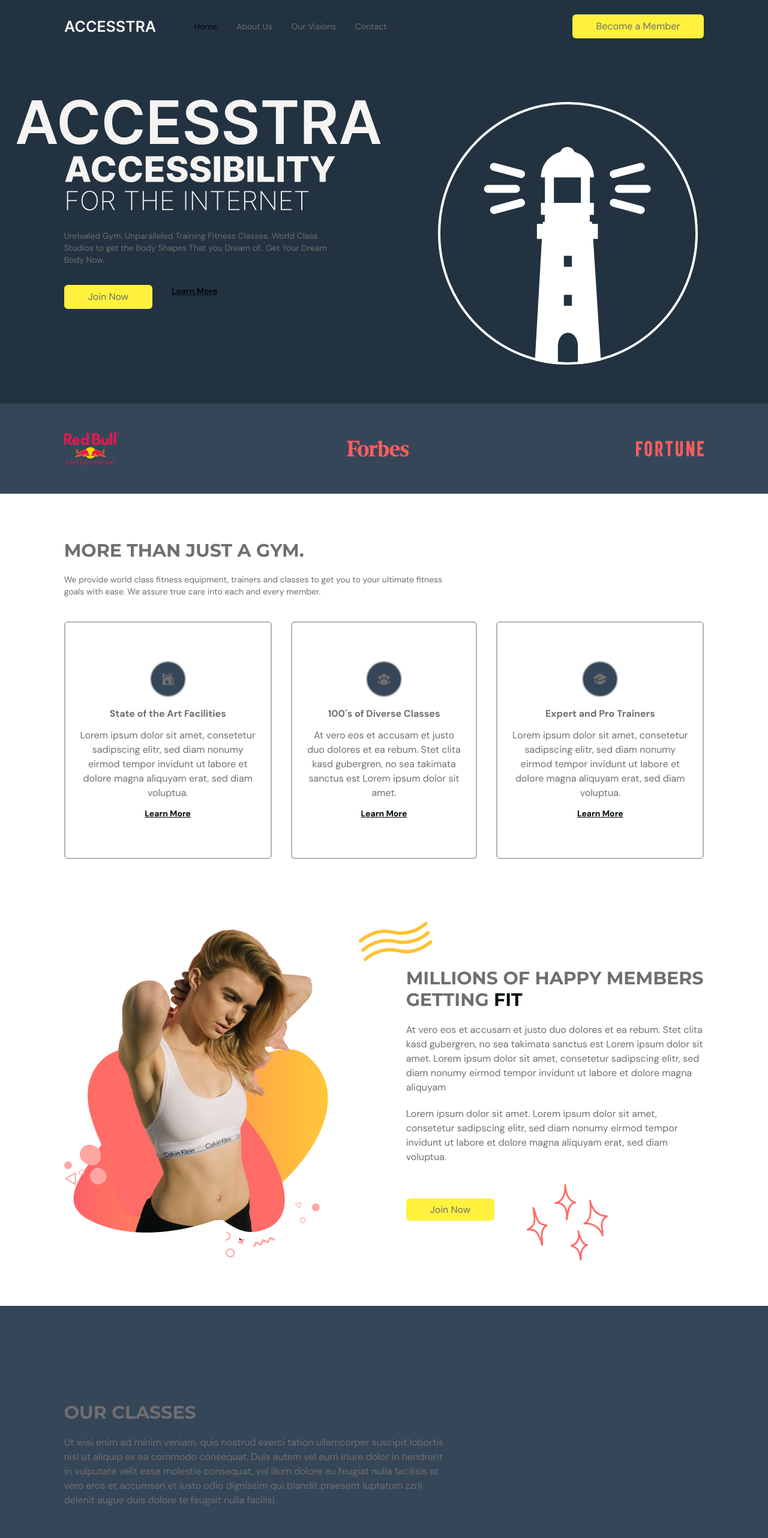
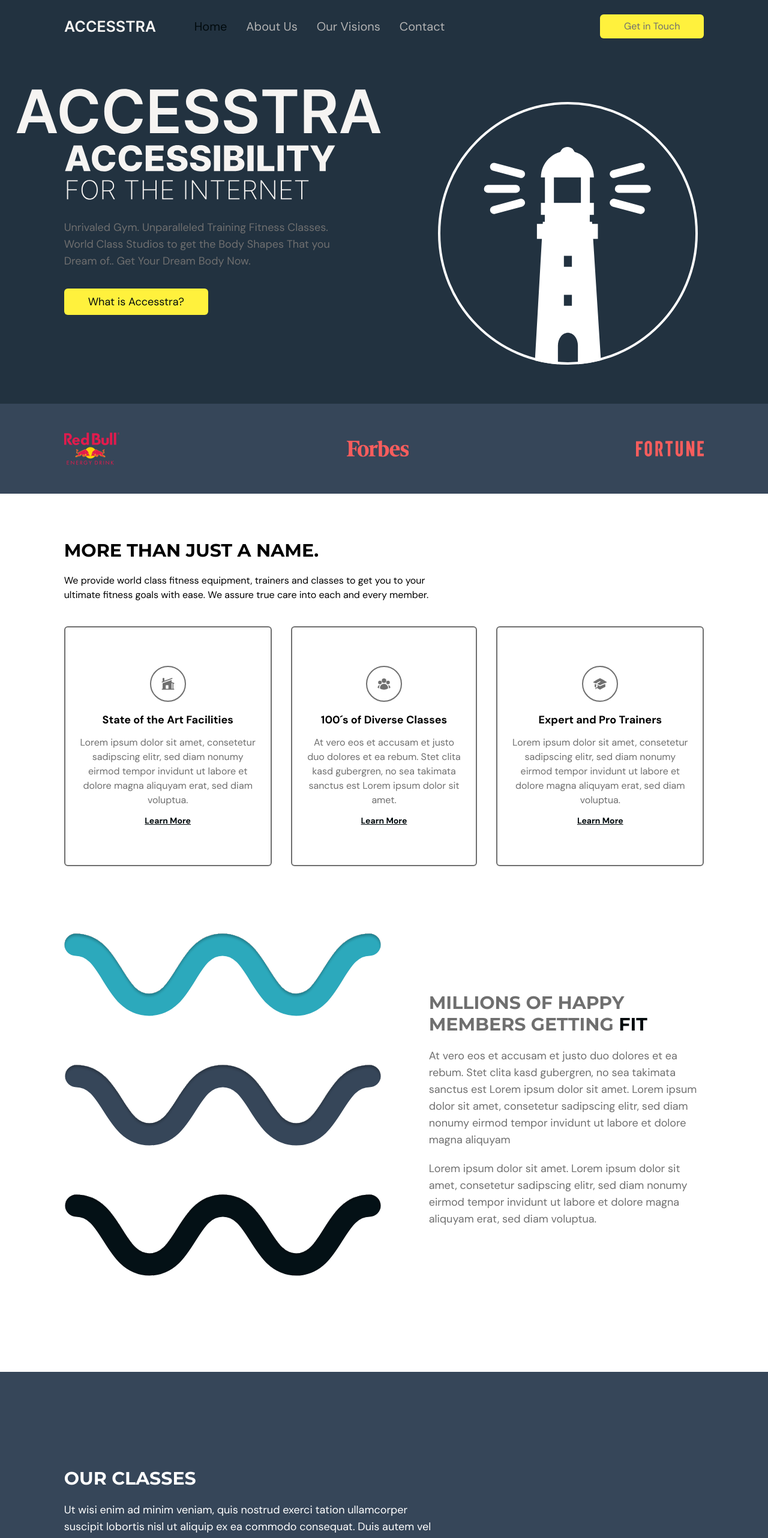
Before and after one commit to Clemix21/Accesstra, a React (Vite) app in the folder accesstra-page/: page / in a window 1280 px wide. Shown: the top 2564 px of the page at 60% size. Built offline with nearby package versions, Linux system fonts and the light colour scheme.

Commit message:
Email Form Submit angebunden und design angepasst

```diff
--- a/accesstra-page/src/components/benefits/Benefit.tsx
+++ b/accesstra-page/src/components/benefits/Benefit.tsx
@@ -17,19 +17,17 @@ type Props = {
 const Benefit = ({ icon, title, description, setSelectedPage }: Props) => {
   return (
     <motion.div
-      className="mt-5 rounded-md border-2 border-gray-100 px-5 py-16 text-center"
+      className="mt-5 rounded-md border-2 border-gray-500 px-5 py-16 text-center"
       variants={childVariant}
     >
       <div className="mb-4 flex justify-center">
-        <div className="rounded-full border-2 border-gray-100 bg-primary-100 p-4">
-          {icon}
-        </div>
+        <div className="rounded-full border-2 border-gray-500 p-4">{icon}</div>
       </div>
 
-      <h4 className="font-bold">{title}</h4>
+      <h4 className="font-bold text-black text-lg">{title}</h4>
       <p className="my-3">{description}</p>
       <AnchorLink
-        className="text-sm font-bold text-primary-500 underline hover:text-secondary-500"
+        className="text-sm font-bold text-primary-500 underline hover:text-primary-100"
         onClick={() => setSelectedPage(SelectedPage.Contact)}
         href="#contact"
       >
--- a/accesstra-page/src/components/benefits/index.tsx
+++ b/accesstra-page/src/components/benefits/index.tsx
@@ -7,8 +7,7 @@ import {
 import { motion } from "framer-motion";
 import HText from "../../shared/HText";
 import Benefit from "./Benefit";
-import ActionButton from "../../shared/ActionButton";
-import BenefitsPageGraphic from "../../assets/BenefitsPageGraphic.png";
+import BenefitsPageGraphic from "../../assets/Logo/AccesstraWaves.svg";
 
 const benefits: Array<BenefitType> = [
   {
@@ -50,7 +49,7 @@ const Benefits = ({ setSelectedPage }: Props) => {
       >
         {/* MAIN HEADER */}
         <motion.div
-          className="sm:mt-20 md:my-5 md:w-3/5"
+          className="sm:mt-20 md:my-5 md:w-3/5 text-black"
           initial="hidden"
           whileInView="visible"
           viewport={{ once: true, amount: 0.5 }}
@@ -60,8 +59,8 @@ const Benefits = ({ setSelectedPage }: Props) => {
             visible: { opacity: 1, x: 0 },
           }}
         >
-          <HText>MORE THAN JUST A GYM.</HText>
-          <p className="my-5 text-sm">
+          <HText>MORE THAN JUST A NAME.</HText>
+          <p className="my-5 text-m">
             We provide world class fitness equipment, trainers and classes to
             get you to your ultimate fitness goals with ease. We assure true
             care into each and every member.
@@ -91,7 +90,7 @@ const Benefits = ({ setSelectedPage }: Props) => {
         <div className="mt-16 items-center justify-between gap-20 md:mt-28 md:flex">
           {/* GRAPHIC */}
           <img
-            className="mx-auto"
+            className="mx-auto mb-20"
             alt="benefits-page-graphic"
             src={BenefitsPageGraphic}
           />
@@ -100,7 +99,7 @@ const Benefits = ({ setSelectedPage }: Props) => {
           <div>
             {/* TITLE */}
             <div className="relative">
-              <div className="before:absolute before:-top-20 before:-left-20 before:z-[-1] before:content-[url('./assets/AbstractWaves.png')]">
+              <div className="before:absolute before:-top-20 before:-left-20 before:z-[-1]">
                 <motion.div
                   initial="hidden"
                   whileInView="visible"
@@ -129,14 +128,14 @@ const Benefits = ({ setSelectedPage }: Props) => {
                 visible: { opacity: 1, x: 0 },
               }}
             >
-              <p className="my-5">
+              <p className="my-5 text-lg">
                 At vero eos et accusam et justo duo dolores et ea rebum. Stet
                 clita kasd gubergren, no sea takimata sanctus est Lorem ipsum
                 dolor sit amet. Lorem ipsum dolor sit amet, consetetur
                 sadipscing elitr, sed diam nonumy eirmod tempor invidunt ut
                 labore et dolore magna aliquyam
               </p>
-              <p className="mb-5">
+              <p className="mb-5 text-lg">
                 Lorem ipsum dolor sit amet. Lorem ipsum dolor sit amet,
                 consetetur sadipscing elitr, sed diam nonumy eirmod tempor
                 invidunt ut labore et dolore magna aliquyam erat, sed diam
@@ -145,11 +144,7 @@ const Benefits = ({ setSelectedPage }: Props) => {
             </motion.div>
             {/* BUTTON */}
             <div className="relative mt-16">
-              <div className="before:absolute before:-bottom-20 before:right-40 before:z-[-1] before:content-[url('./assets/Sparkles.png')]">
-                <ActionButton setSelectedPage={setSelectedPage}>
-                  Join Now
-                </ActionButton>
-              </div>
+              <div className="before:absolute before:-bottom-20 before:right-40 before:z-[-1]"></div>
             </div>
           </div>
         </div>
--- a/accesstra-page/src/components/contact/index.tsx
+++ b/accesstra-page/src/components/contact/index.tsx
@@ -40,16 +40,11 @@ const Contact = ({ setSelectedPage }: Props) => {
           }}
         >
           <HText>
-            <span className="text-primary-500">JOIN NOW</span> TO GET IN SHAPE
+            <span className="text-primary-500">SAY HELLO</span> TO GET IN TOUCH
           </HText>
-          <p className="my-5">
-            Duis autem vel eum iriure dolor in hendrerit in vulputate velit esse
-            molestie consequat, vel illum dolore eu feugiat nulla facilisis at
-            vero eros et accumsan et iusto odio dignissim qui blandit praesent
-            luptatum zzril delenit augue duis dolore te feugait nulla facilisi.
-            Lorem ipsum dolor sit amet, consectetuer adipiscing elit, sed diam
-            nonummy nibh euismod tincidunt ut laoreet dolore magna aliquam erat
-            volutpat.
+          <p className="my-5 text-lg">
+            Just send us a message and we will get back to you as soon as we
+            can.
           </p>
         </motion.div>
 
@@ -69,7 +64,7 @@ const Contact = ({ setSelectedPage }: Props) => {
             <form
               target="_blank"
               onSubmit={onSubmit}
-              action="https://formsubmit.co/"
+              action="https://formsubmit.co/info@accesstra.tech"
               method="POST"
             >
               <input
@@ -124,7 +119,7 @@ const Contact = ({ setSelectedPage }: Props) => {
 
               <button
                 type="submit"
-                className="mt-5 rounded-lg bg-secondary-500 px-20 py-3 transition duration-500 hover:text-white"
+                className="mt-5 rounded-lg text-xl bg-secondary-500 px-20 py-3 transition duration-500 hover:text-white hover:bg-primary-300 hover:shadow-lg"
               >
                 SUBMIT
               </button>
--- a/accesstra-page/src/components/footer/index.tsx
+++ b/accesstra-page/src/components/footer/index.tsx
@@ -1,4 +1,4 @@
-import Logo from "../../assets/Logo.png";
+import Logo from "../../assets/Logo/ACCESSTRA0.svg";
 
 const Footer = () => {
   return (
@@ -12,7 +12,7 @@ const Footer = () => {
             vero eros et accumsan et iusto odio dignissim qui blandit praesent
             luptatum zzril delenit augue duis dolore te feugait nulla facilisi.
           </p>
-          <p>© Evogym All Rights Reserved.</p>
+          <p>© ACCESSTRA All Rights Reserved.</p>
         </div>
         <div className="mt-16 basis-1/4 md:mt-0">
           <h4 className="font-bold">Links</h4>
--- a/accesstra-page/src/components/home/index.tsx
+++ b/accesstra-page/src/components/home/index.tsx
@@ -42,7 +42,7 @@ const Home = ({ setSelectedPage }: Props) => {
               </div>
             </div>
 
-            <p className="mt-8 text-sm">
+            <p className="mt-8 text-lg">
               Unrivaled Gym. Unparalleled Training Fitness Classes. World Class
               Studios to get the Body Shapes That you Dream of.. Get Your Dream
               Body Now.
@@ -51,7 +51,7 @@ const Home = ({ setSelectedPage }: Props) => {
 
           {/* ACTION BUTTON */}
           <motion.div
-            className="mt-8 flex intems-center gap-8"
+            className="mt-8 mb-2 flex intems-center gap-8 text-lg text-primary-500"
             initial="hidden"
             whileInView="visible"
             viewport={{ once: true, amount: 0.5 }}
@@ -62,15 +62,13 @@ const Home = ({ setSelectedPage }: Props) => {
             }}
           >
             <ActionButton setSelectedPage={setSelectedPage}>
-              Join Now
+              What is Accesstra?
             </ActionButton>
             <AnchorLink
               className="text-sm font-bold text-primary-500 underline hover:text-secondary-500"
-              onClick={() => setSelectedPage(SelectedPage.Contact)}
-              href={`#${SelectedPage.Contact}`}
-            >
-              <p>Learn More</p>
-            </AnchorLink>
+              onClick={() => setSelectedPage(SelectedPage.Benefits)}
+              href={`#${SelectedPage.Benefits}`}
+            ></AnchorLink>
           </motion.div>
         </div>
         {/* IMAGE */}
--- a/accesstra-page/src/components/navbar/Link.tsx
+++ b/accesstra-page/src/components/navbar/Link.tsx
@@ -8,7 +8,7 @@ type Props = {
 };
 
 const Link = ({ page, selectedPage, setSelectedPage }: Props) => {
-  const lowerCasePage = page.toLowerCase().trim() as SelectedPage;
+  const lowerCasePage = page.toLowerCase() as SelectedPage;
 
   return (
     <AnchorLink
--- a/accesstra-page/src/components/navbar/index.tsx
+++ b/accesstra-page/src/components/navbar/index.tsx
@@ -31,7 +31,7 @@ const Navbar = ({ isTopOfPage, selectedPage, setSelectedPage }: Props) => {
             {/*Right-Side Navbar*/}
             {isAboveMediumScreens ? (
               <div className={`${flexBetween} w-full`}>
-                <div className={`${flexBetween} gap-8 text-sm`}>
+                <div className={`${flexBetween} gap-8 text-xl text-gray-100`}>
                   <Link
                     page="Home"
                     selectedPage={selectedPage}
@@ -55,7 +55,7 @@ const Navbar = ({ isTopOfPage, selectedPage, setSelectedPage }: Props) => {
                 </div>
                 <div className={`${flexBetween} gap-8`}>
                   <ActionButton setSelectedPage={setSelectedPage}>
-                    Become a Member
+                    Get in Touch
                   </ActionButton>
                 </div>
               </div>
@@ -64,7 +64,7 @@ const Navbar = ({ isTopOfPage, selectedPage, setSelectedPage }: Props) => {
                 className="rounded-full bg-secondary-500 p-2"
                 onClick={() => setIsMenuToggled(!isMenuToggled)}
               >
-                <Bars3Icon className="h-6 w-6 text-white" />
+                <Bars3Icon className="h-6 w-6 text-primary-500" />
               </button>
             )}
           </div>
@@ -82,7 +82,7 @@ const Navbar = ({ isTopOfPage, selectedPage, setSelectedPage }: Props) => {
           </div>
 
           {/* MENU ITEMS */}
-          <div className="ml-[33%] flex flex-col gap-10 text-2xl">
+          <div className="ml-[33%] flex flex-col gap-10 text-2xl text-white">
             <Link
               page="Home"
               selectedPage={selectedPage}
--- a/accesstra-page/src/components/ourClasses/index.tsx
+++ b/accesstra-page/src/components/ourClasses/index.tsx
@@ -65,9 +65,9 @@ const OurClasses = ({ setSelectedPage }: Props) => {
             visible: { opacity: 1, x: 0 },
           }}
         >
-          <div className="md:w-3/5">
+          <div className="md:w-3/5 text-white">
             <HText>OUR CLASSES</HText>
-            <p className="py-5">
+            <p className="py-5 text-white text-lg">
               Ut wisi enim ad minim veniam, quis nostrud exerci tation
               ullamcorper suscipit lobortis nisl ut aliquip ex ea commodo
               consequat. Duis autem vel eum iriure dolor in hendrerit in
```
Also changed, not shown: accesstra-page/src/assets/Logo/AccesstraWaves.svg (added), accesstra-page/src/assets/Logo/WAVE.svg (added).
